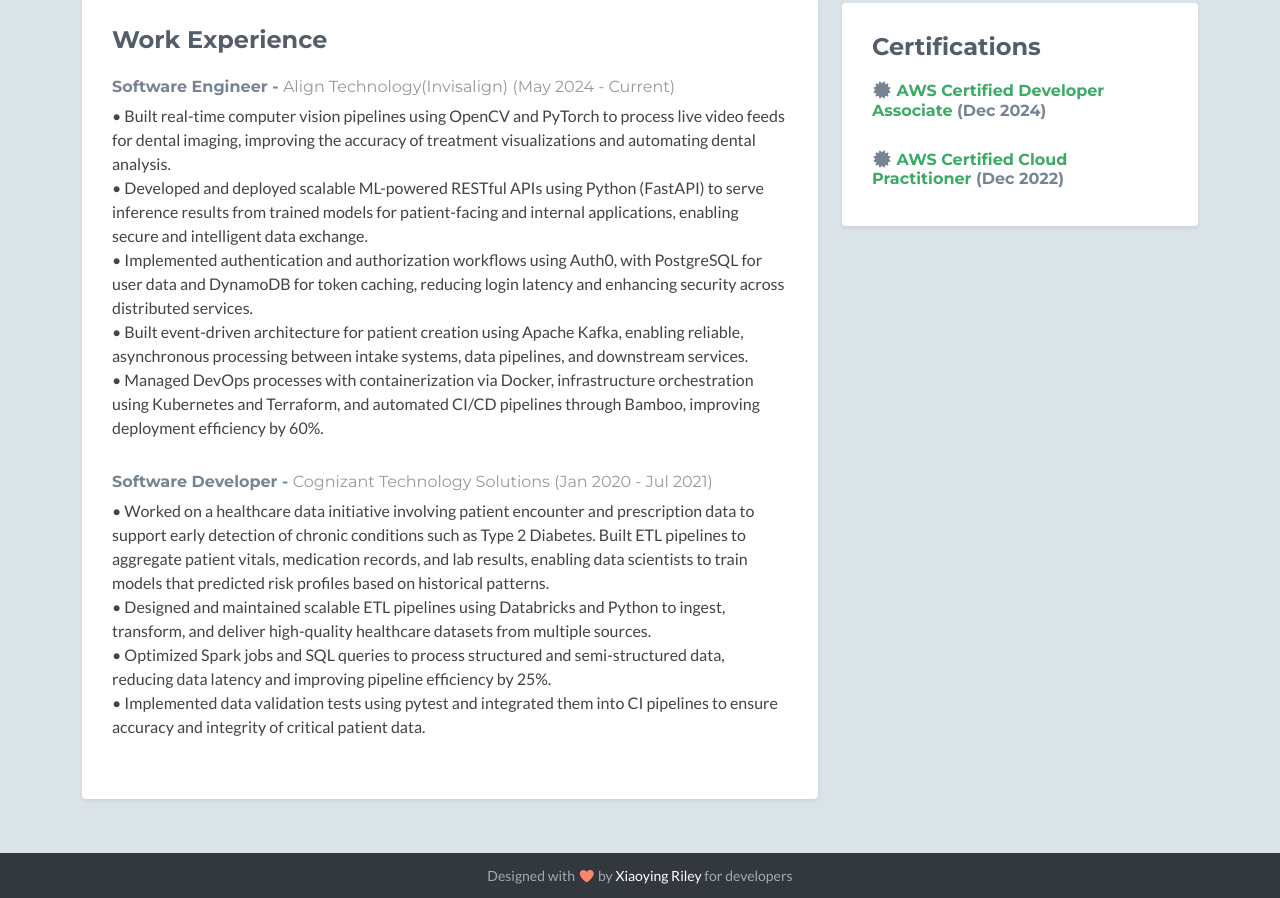
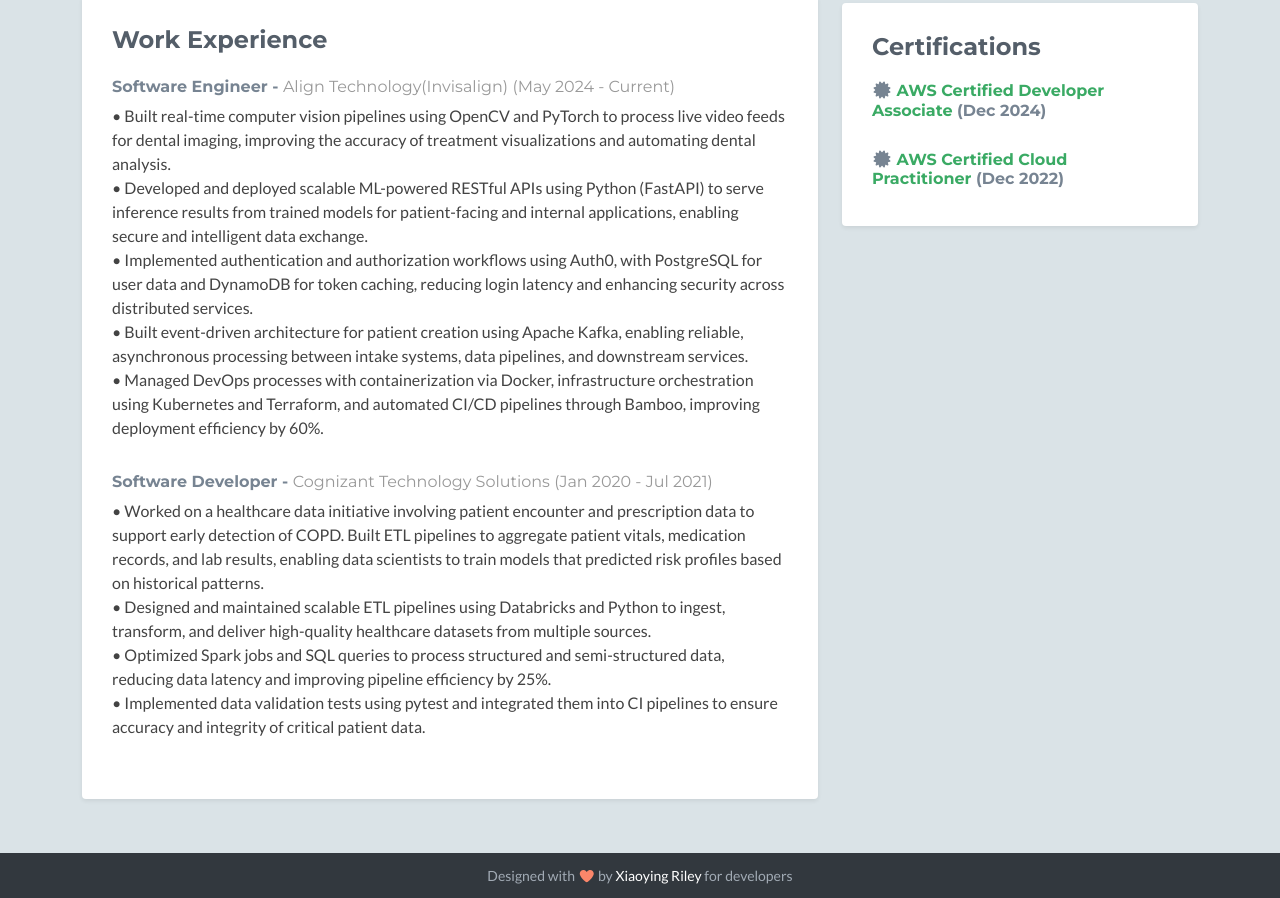
Before and after one commit to gayamsantoshreddy/my-portfolio, a plain HTML site: page index.html in a window 1280 px wide. Shown: the part 1622-2520 px from the top of the page. Drawn offline with Linux system fonts and the light colour scheme.

Commit message:
initial commit

```diff
--- a/index.html
+++ b/index.html
@@ -282,7 +282,7 @@
                     <span class="year">(Jan 2020 - Jul 2021)</span>
                   </h3>
                   <p>
-                    • Worked on a healthcare data initiative involving patient encounter and prescription data to support early detection of chronic conditions such as Type 2 Diabetes. Built ETL pipelines to aggregate patient vitals, medication records, and lab results, enabling data scientists to train models that predicted risk profiles based on historical patterns.<br />
+                    • Worked on a healthcare data initiative involving patient encounter and prescription data to support early detection of COPD. Built ETL pipelines to aggregate patient vitals, medication records, and lab results, enabling data scientists to train models that predicted risk profiles based on historical patterns.<br />
                     • Designed and maintained scalable ETL pipelines using Databricks and Python to ingest, transform, and deliver high-quality healthcare datasets from multiple sources.<br />
                     • Optimized Spark jobs and SQL queries to process structured and semi-structured data, reducing data latency and improving pipeline efficiency by 25%.<br />
                     • Implemented data validation tests using pytest and integrated them into CI pipelines to ensure accuracy and integrity of critical patient data.<br />
```
